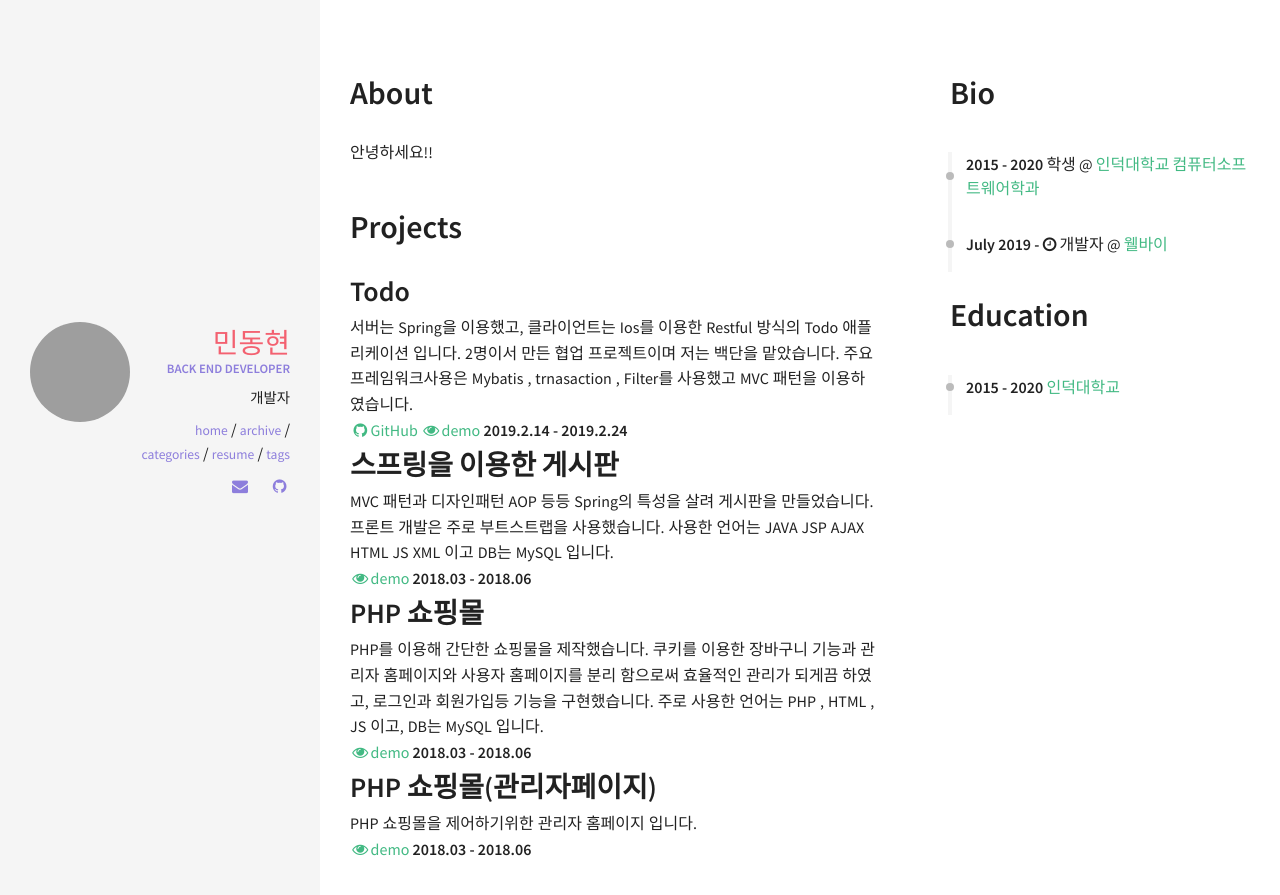
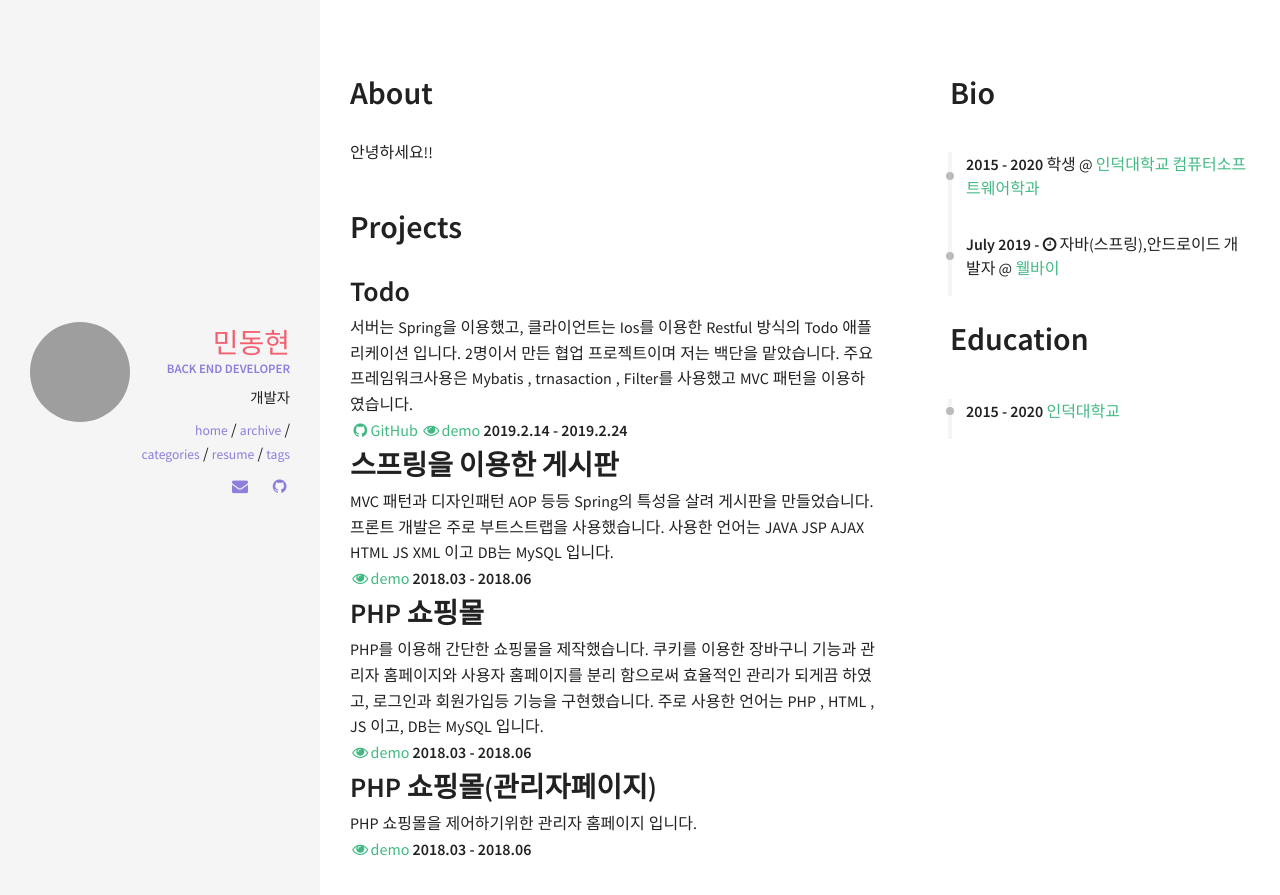
Before and after one commit to DaeAkin/DaeAkin.github.io, a Jekyll site: the page built from resume.html, in a window 1280 px wide. Shown: the top 895 px of the page. Built offline with Jekyll 4.4.1, drawn with Linux system fonts in a browser that asks for light colours.

Commit message:
Update careers.yml

```diff
--- a/_data/index/careers.yml
+++ b/_data/index/careers.yml
@@ -23,4 +23,4 @@
 - name: 웰바이
   link: https://well-buy.co.kr/
   date: July 2019 - <i class="fa fa-clock-o" aria-hidden="true" title="Until Now"></i>
-  job: 개발자
+  job: 자바(스프링),안드로이드 개발자
```
